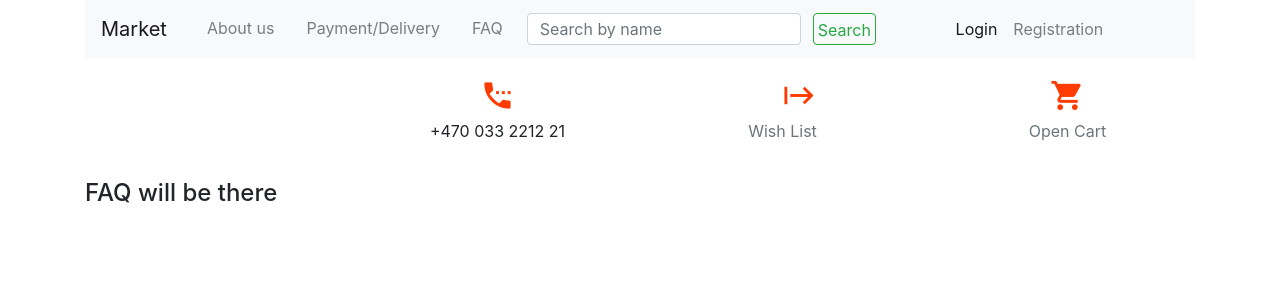
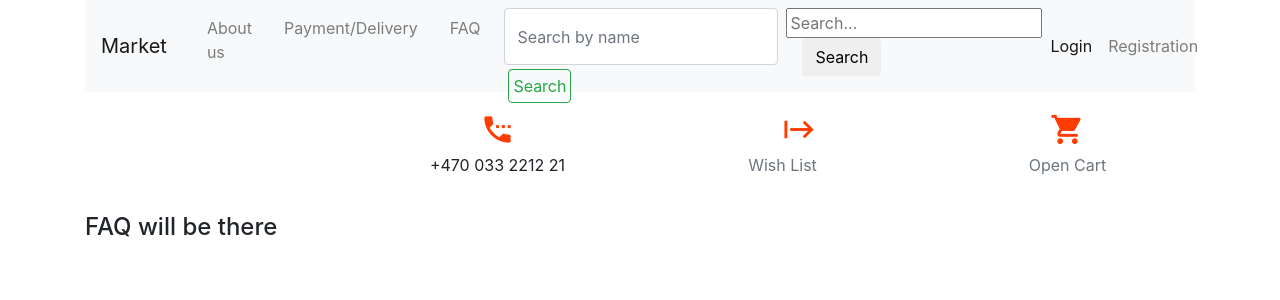
Before and after one commit to yurabysaha/de_market, a Django app: page /faq/ in a window 1280 px wide. Shown: the top 300 px of the page. Run offline with Django 3.2, Linux system fonts and the light colour scheme; parts of the project's set-up code (start-up, migrations or seed data) failed here and were passed over; some libraries are stand-ins or nearby versions.

Commit message:
Added url and template for search

```diff
--- a/pages/urls.py
+++ b/pages/urls.py
@@ -6,4 +6,6 @@ urlpatterns = [
     path('about/', views.about_us, name='about_us'),
     path('delivery/', views.delivery, name='delivery'),
     path('faq/', views.faq, name='faq'),
+    path('search/', views.search, name='search'),
+
 ]
--- a/pages/views.py
+++ b/pages/views.py
@@ -19,3 +19,10 @@ def delivery(request):
 
 def faq(request):
     return render(request, 'faq.html')
+
+
+def search(request, item_id):
+    query = request.GET.get('q')
+    if query:
+        items = Item.objects.filter(title_en__icontains=query)
+        return render(request, 'search.html', {'items': items})
--- a/templates/base.html
+++ b/templates/base.html
@@ -47,8 +47,18 @@
                 </li>
                 <form class="form-inline my-2 my-lg-0 ml-3">
                     <input class="form-control mr-sm-2 h-75" type="search" placeholder="Search by name" aria-label="Search">
-                    <button class="btn btn-outline-success h-75 p-1 m-1" type="submit">Search</button>
+                    <a href="{% url 'search' %}"><button class="btn btn-outline-success h-75 p-1 m-1" type="submit">Search</button>
                 </form>
+
+
+                <form type="GET" action='' style="margin: 0">
+                    <input type="text" name="q"  placeholder="Search..." value="{{ request.GET.q }}"/>
+                    <a href="{% url 'search' %}"><input type="submit" value="Search" class="btn btn-outline-white btn-md my-2 my-sm-0 ml-3"/></a>
+                </form>
+
+
+
+
             </ul>
             <ul class="navbar-nav mr-auto">
                 {% if not user.is_authenticated %}
```
Also changed, not shown: pages/templates/search.html (added, +10 -0 lines).
